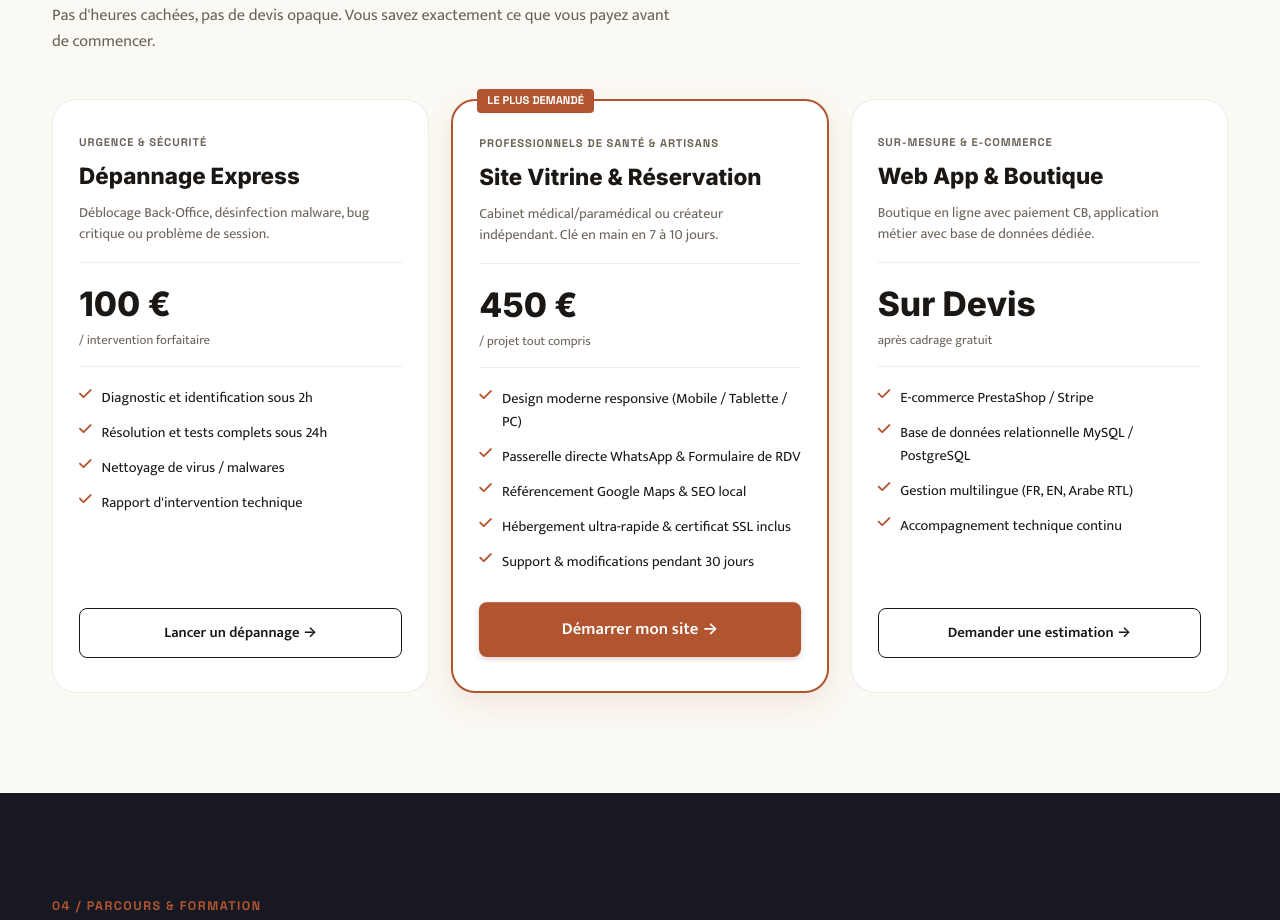
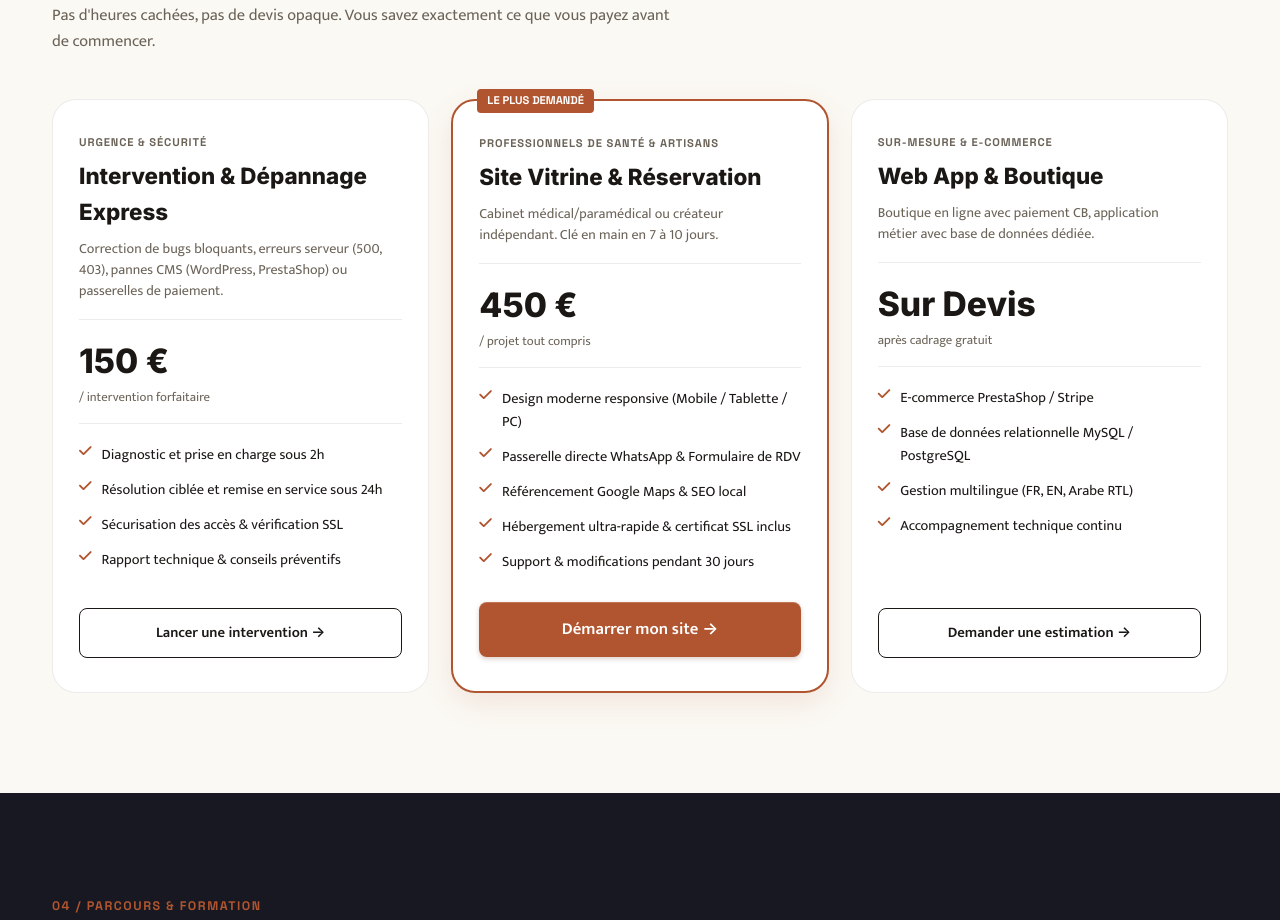
Before and after one commit to AitsaidCode/Portfolio, a website: page index.html in a window 1280 px wide. Shown: the part 3859-4779 px from the top of the page. Drawn offline with nearby package versions, Linux system fonts and the light colour scheme; a web font is replaced by a local one.

Commit message:
Update emergency fix package to 150 EUR with broader CMS and security scope

```diff
--- a/index.html
+++ b/index.html
@@ -432,24 +432,24 @@
           <div class="pricing-card">
             <div class="plan-header">
               <span class="plan-type">URGENCE & SÉCURITÉ</span>
-              <h3 class="plan-title">Dépannage Express</h3>
-              <p class="plan-summary">Déblocage Back-Office, désinfection malware, bug critique ou problème de session.</p>
+              <h3 class="plan-title">Intervention & Dépannage Express</h3>
+              <p class="plan-summary">Correction de bugs bloquants, erreurs serveur (500, 403), pannes CMS (WordPress, PrestaShop) ou passerelles de paiement.</p>
             </div>
 
             <div class="plan-cost">
-              <span class="cost-val">100 €</span>
+              <span class="cost-val">150 €</span>
               <span class="cost-sub">/ intervention forfaitaire</span>
             </div>
 
             <ul class="plan-points">
-              <li><i class="fa-solid fa-check text-terracotta"></i> Diagnostic et identification sous 2h</li>
-              <li><i class="fa-solid fa-check text-terracotta"></i> Résolution et tests complets sous 24h</li>
-              <li><i class="fa-solid fa-check text-terracotta"></i> Nettoyage de virus / malwares</li>
-              <li><i class="fa-solid fa-check text-terracotta"></i> Rapport d'intervention technique</li>
+              <li><i class="fa-solid fa-check text-terracotta"></i> Diagnostic et prise en charge sous 2h</li>
+              <li><i class="fa-solid fa-check text-terracotta"></i> Résolution ciblée et remise en service sous 24h</li>
+              <li><i class="fa-solid fa-check text-terracotta"></i> Sécurisation des accès & vérification SSL</li>
+              <li><i class="fa-solid fa-check text-terracotta"></i> Rapport technique & conseils préventifs</li>
             </ul>
 
             <a href="https://wa.me/33758018720?text=Bonjour%20Hicham,%20j'ai%20besoin%20d'un%20dépannage%20d'urgence" target="_blank" rel="noopener noreferrer" class="btn-outline-dark w-full">
-              Lancer un dépannage →
+              Lancer une intervention →
             </a>
           </div>
 
```
